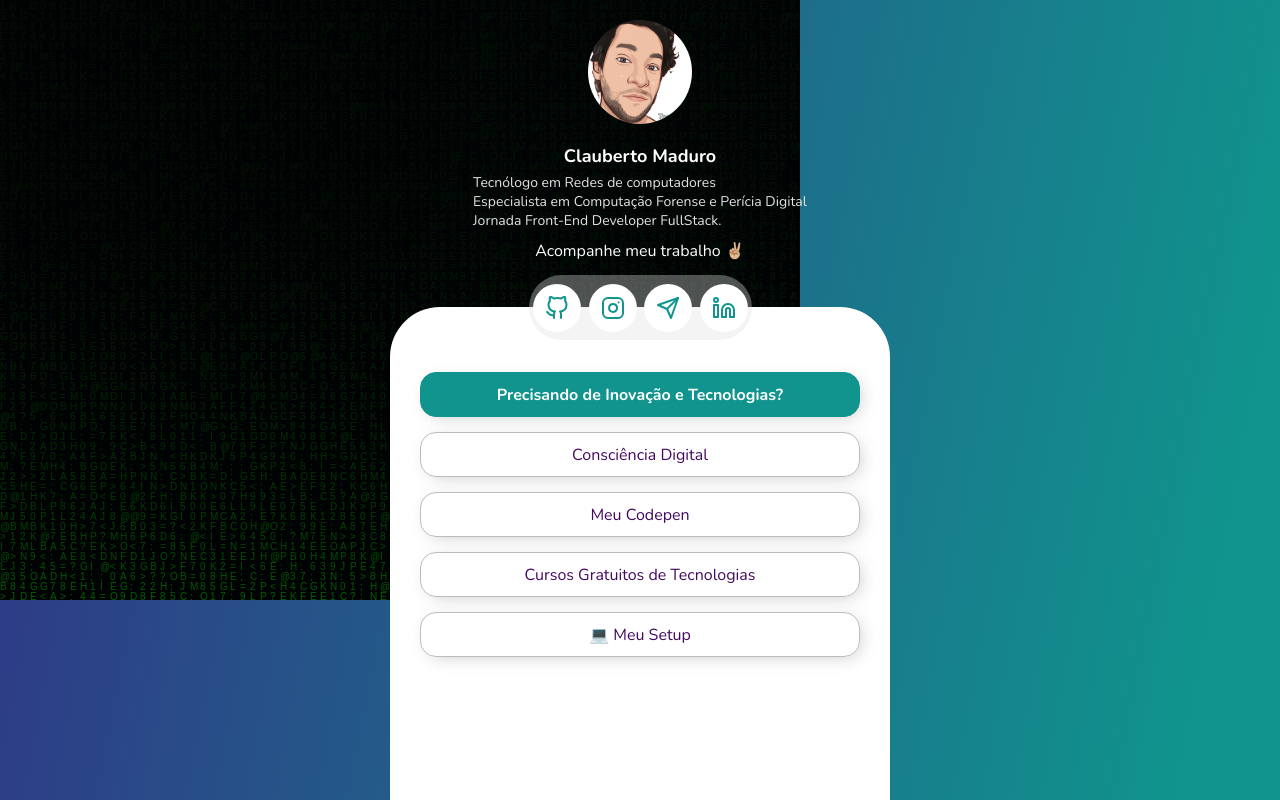
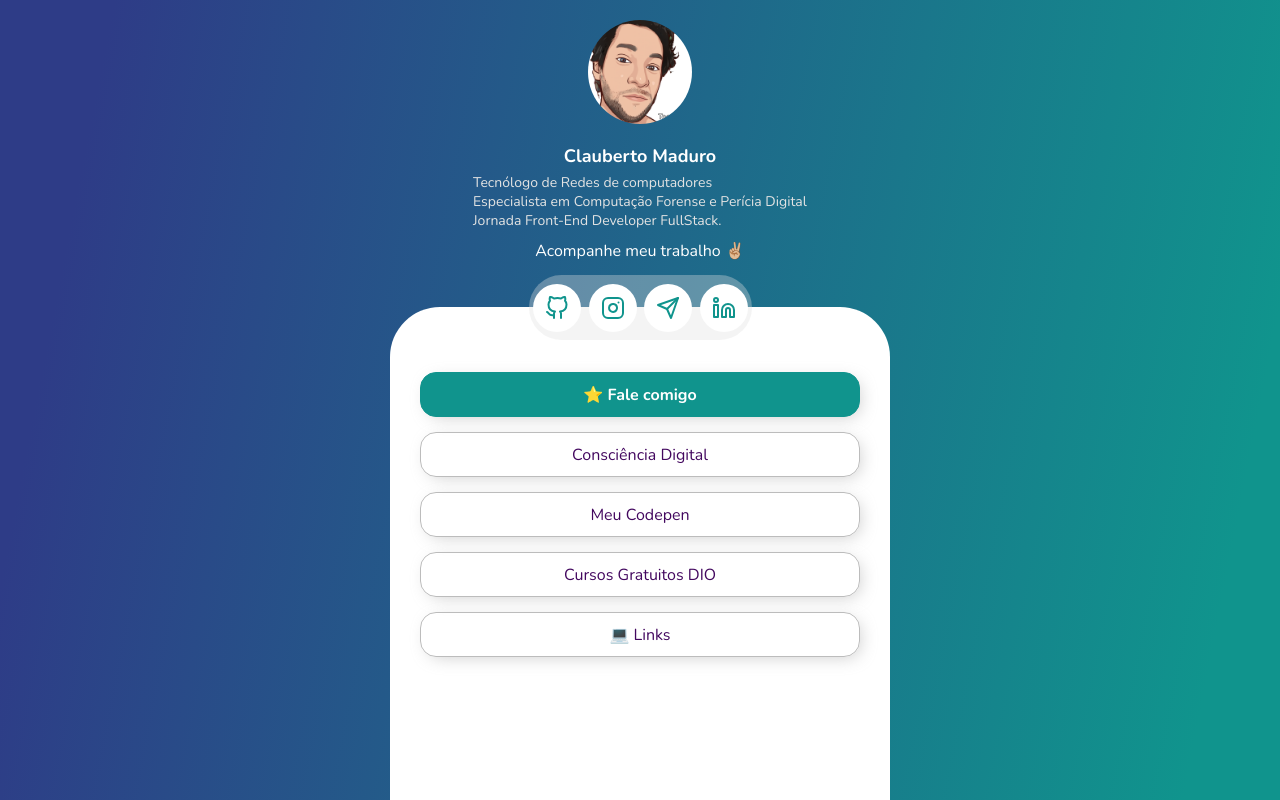
Before and after one commit to oclaumc/page-in-bio, a website: page index.html in a window 1280 px wide. Drawn offline with nearby package versions, Linux system fonts and the light colour scheme.

Commit message:
Update index.html
mudança de links e botões.

```diff
--- a/index.html
+++ b/index.html
@@ -11,12 +11,11 @@
 
 <body>
     <canvas id="canvas"></canvas>
-    <script src="assets/js/script.min.js"></script>
     <div class="container">
-        <img class="profile" src="assets/img/profile-c.png"/>
+        <img class="profile" src="https://raw.githubusercontent.com/oclaumc/page-in-bio/main/assets/img/profile-c.png" alt="Clauberto Maduro"/>
 
         <h2>Clauberto Maduro</h2>
-        <p class="subtitle">Tecnólogo em Redes de computadores</br>Especialista em Computação Forense e Perícia Digital</br>Jornada Front-End Developer FullStack.</p>
+        <p class="subtitle">Tecnólogo de Redes de computadores</br>Especialista em Computação Forense e Perícia Digital</br>Jornada Front-End Developer FullStack.</p>
         <p>Acompanhe meu trabalho ✌🏼</p>
 
         <div class="info-container">
@@ -37,18 +36,18 @@
 
             <div class="content">
                 <div id="secondary-content" class="secondary-content">
-                    <h3> <i id="go-back-button" data-feather="arrow-left"></i> Meu Setup</h3>
-                    <a class="link" href="" target="_blank">
-                        🪑 Cadeira PlaxMetal Brizza
+                    <h3> <i id="go-back-button" data-feather="arrow-left"></i> Links</h3>
+                    <a class="link" href="https://income.spider.dev/r/claubcbr7j" target="_blank">
+                        Income
                     </a>
-                    <a class="link">
-                        💻 Asus Vivobook i7 8GB-RAM 1TB-HD GEFORCE930MX
+                    <a class="link" class="https://invite.duolingo.com/BDHTZTB5CWWKSUYKTCPT4YIJGI">
+                        Duolingo
                     </a>
-                    <a class="link" href="" target="_blank">
-                        📺 Monitor SMART SANSUNG 40'
+                    <a class="link" href="https://www.neon.com.br/indicacoes/?id=89db235b-863c-44ac-8c14-79ffb8a0c2d7" target="_blank">
+                        Neon CLAUB4185103
                     </a>
-                    <a class="link" href="" target="_blank">
-                        🖱 G-PRO
+                    <a class="link" href="https://www.instagram.com/mel_fantasia/" target="_blank">
+                        MEL FANTASIA
                     </a>
                 </div>
 
@@ -58,7 +57,7 @@
                         <iframe src="https://www.youtube.com/watch?v=C63hr37pnnw" frameborder="0" allow="accelerometer; autoplay; clipboard-write; encrypted-media; gyroscope; picture-in-picture" allowfullscreen></iframe>
                     </div>-->
                     <a href="https://wa.me/message/Q5AFH6TK6XBWK1" class="link highlight" target="_blank">
-                        Precisando de Inovação e Tecnologias?
+                        ⭐️ Fale comigo
                     </a>
                     <a class="link" href="https://www.instagram.com/conscienciadigital/" target="_blank">
                         Consciência Digital
@@ -67,11 +66,11 @@
                         Meu Codepen
                     </a>
                     <a class="link" href="https://digitalinnovation.one/sign-up?ref=NXFJ390Y98&utm_source=mobile&utm_campaign=invite" target="_blank">
-                        Cursos Gratuitos de Tecnologias
+                        Cursos Gratuitos DIO
                     </a>
 
                     <a id="setup-button" class="link">
-                    💻 Meu Setup
+                    💻 Links
                     </a>
                 </div><!--main-content-->
             </div><!--content-->
```
